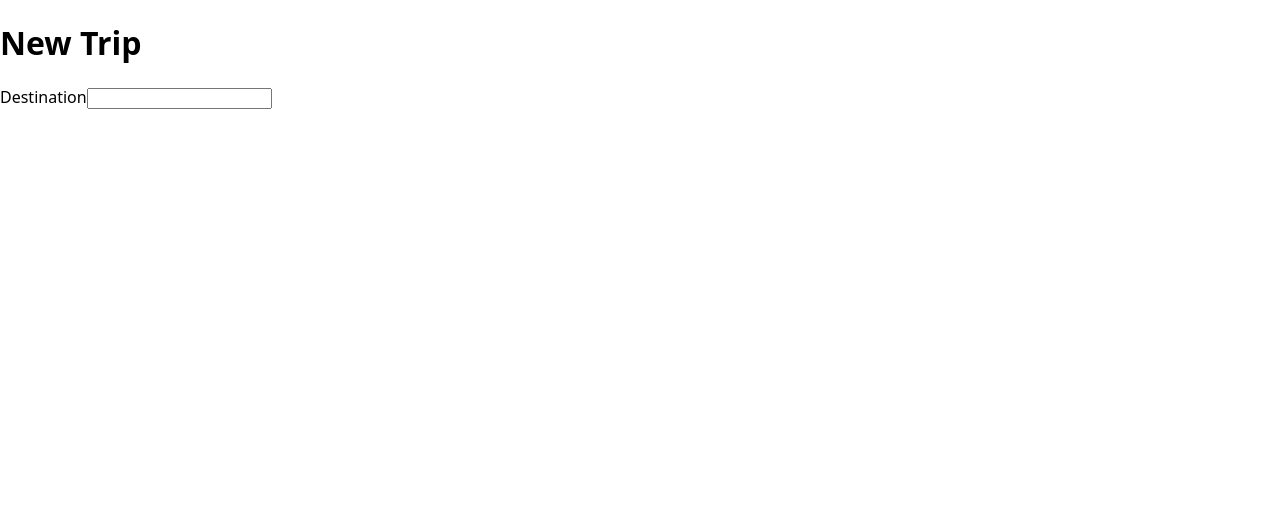
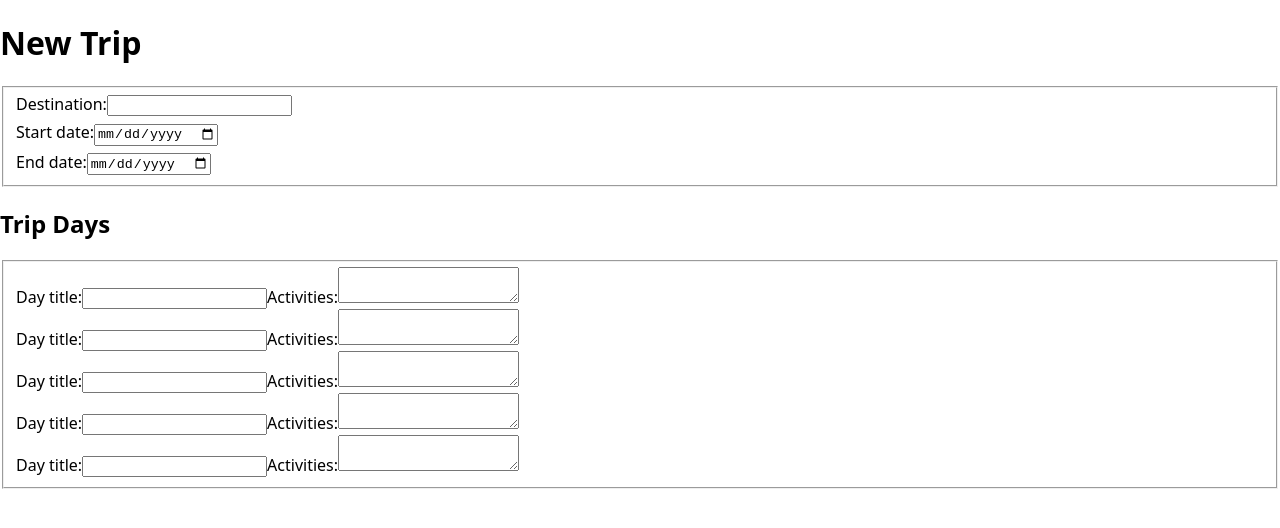
Before and after one commit to LukasWeckner/Capstone-Travel, a Next.js app: page /new-trip in a window 1280 px wide. Shown: the top 528 px of the page. Built offline with nearby package versions, Linux system fonts and the light colour scheme.

Commit message:
display all fields for the form

```diff
--- a/components/NewTripForm/index.js
+++ b/components/NewTripForm/index.js
@@ -1,8 +1,56 @@
+import styled from "styled-components";
+
 export default function NewTripForm() {
+  // default value till flexible trip duration will be implemented
+  const tripDurationInDays = 5;
+
+  // The inputs fields "Day title" and "Activities" need to be displayed based on the duration of the trip in days. So I use a loop here and call the function in line 45
+  function createMultipleDays() {
+    const tripDays = [];
+
+    for (let i = 0; i < tripDurationInDays; i++) {
+      tripDays.push(
+        <div>
+          <label htmlFor="title">
+            Day title:
+            <input type="text" name="title" id="title" />
+          </label>
+          <label htmlFor="activities">
+            Activities:
+            <textarea name="activities" id="activities"></textarea>
+          </label>
+        </div>
+      );
+    }
+    return tripDays;
+  }
+
   return (
     <form>
-      <label htmlFor="destination">Destination</label>
-      <input type="text" name="destination" id="destination" />
+      <StyledFieldSet>
+        <label htmlFor="destination">
+          Destination:
+          <input type="text" name="destination" id="destination" />
+        </label>
+        <label htmlFor="start-date">
+          Start date:
+          <input type="date" name="start-date" id="start-date" />
+        </label>
+        <label htmlFor="end-date">
+          End date:
+          <input type="date" name="end-date" id="end-date" />
+        </label>
+      </StyledFieldSet>
+      <h2 id="description">Trip Days</h2>
+      <fieldset aria-describedby="description">{createMultipleDays()}</fieldset>
     </form>
   );
 }
+
+const StyledFieldSet = styled.fieldset`
+  display: flex;
+  flex-direction: column;
+  justify-content: space-between;
+  align-items: flex-start;
+  gap: 5px;
+`;
```
